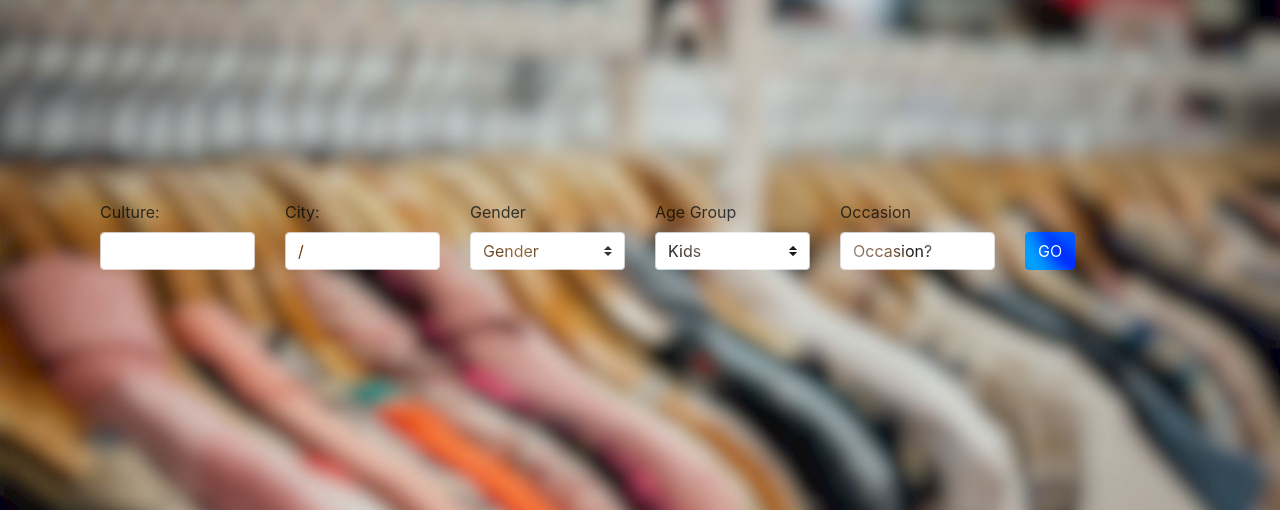
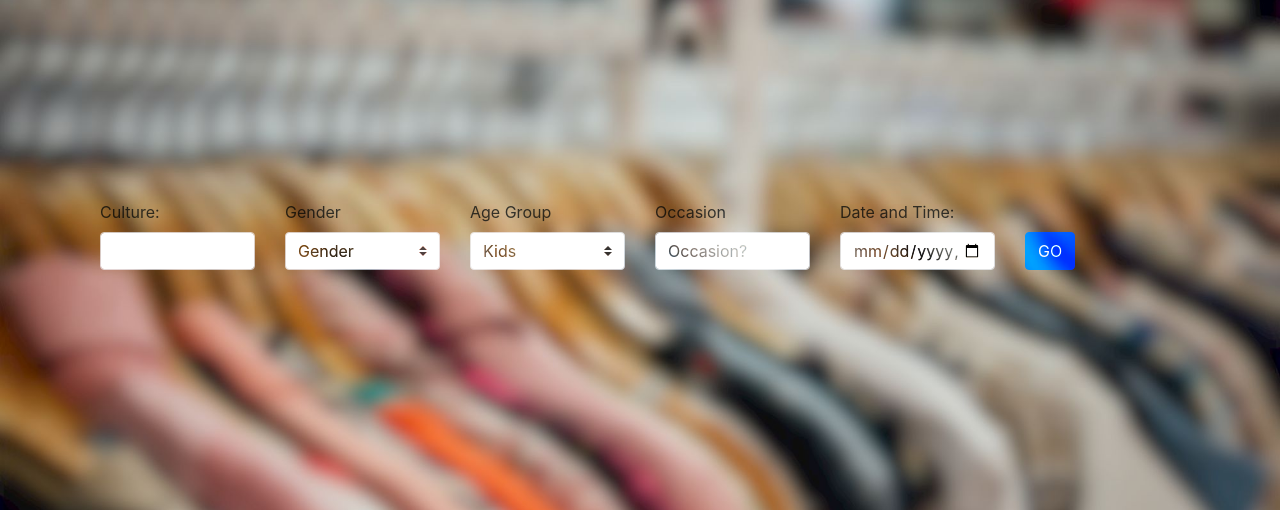
Before and after one commit to mukunda-p/vogueX---Fashion-Recommender, a Flask app: template tests/templates/home.html in a window 1280 px wide. Shown: the part 56-566 px from the top of the page. Run offline with Flask 2, Linux system fonts and the light colour scheme; the template is opened without the code that fills it, so the values that code supplies are empty; some libraries are stand-ins or nearby versions.

Commit message:
Fix Date time Inputs for weather API

```diff
--- a/website/helper.py
+++ b/website/helper.py
@@ -1,6 +1,6 @@
 # from geopy.geocoders import Nominatim
 
-#from . import utils
+from . import utils
 from . import models
 import json
 from . import contracts
@@ -55,7 +55,7 @@ class RecommendationHelper:
         self.weatherHelper = WeatherHelper()
 
 
-def giveRecommendations(self, userid, gender,city = None, occasion=None, culture=None,
+    def giveRecommendations(self, userid, gender,city = None, occasion=None, culture=None,
                         ageGroup=None, date=None, time=None):
         preferences = PreferencesHelper.givePreferences(userid, occasion)
         print(preferences)
--- a/website/recommendations.py
+++ b/website/recommendations.py
@@ -36,6 +36,8 @@ def get_recommendations():
     ageGroup = ""
     city = ""
     userid = '1'
+
+    print(req_json_body)
 
     if contracts.SessionParameters.USERID not in session:
         return (
--- a/website/templates/home.html
+++ b/website/templates/home.html
@@ -20,9 +20,9 @@ src="https://ajax.googleapis.com/ajax/libs/jquery/3.6.0/jquery.min.js"
             <div class="col-2">
                 <label>Culture: </label><input type="text" class="form-control hover-zoom" id="culture" name="culture"/>
             </div>
-            <div class="col-2">
+            <!-- <div class="col-2">
                 <label>City: </label><input type="text" class="form-control hover-zoom" id="city" name="city" value={{current_user.city}} />
-            </div>
+            </div> -->
             <div class="col-2">
                 <label for="gender">Gender</label>
                 <select class="custom-select" id="inputGroupSelect01" id="gender" name="gender" value={{current_user.gender}}>
@@ -43,6 +43,9 @@ src="https://ajax.googleapis.com/ajax/libs/jquery/3.6.0/jquery.min.js"
             <div class="form-group col-2">
                 <label for="occasion">Occasion</label>
                 <input class="form-control hover-zoom" size="50" type="text" id="occasion" name="occasion" placeholder="Occasion?">
+            </div>
+            <div class="col-2">
+                <label>Date and Time: </label><input type="datetime-local" class="form-control hover-zoom" id="dateTime" name="dateTime"/>
             </div>
             <div class="form-group col-2 mt-2">
                 <br>
```
